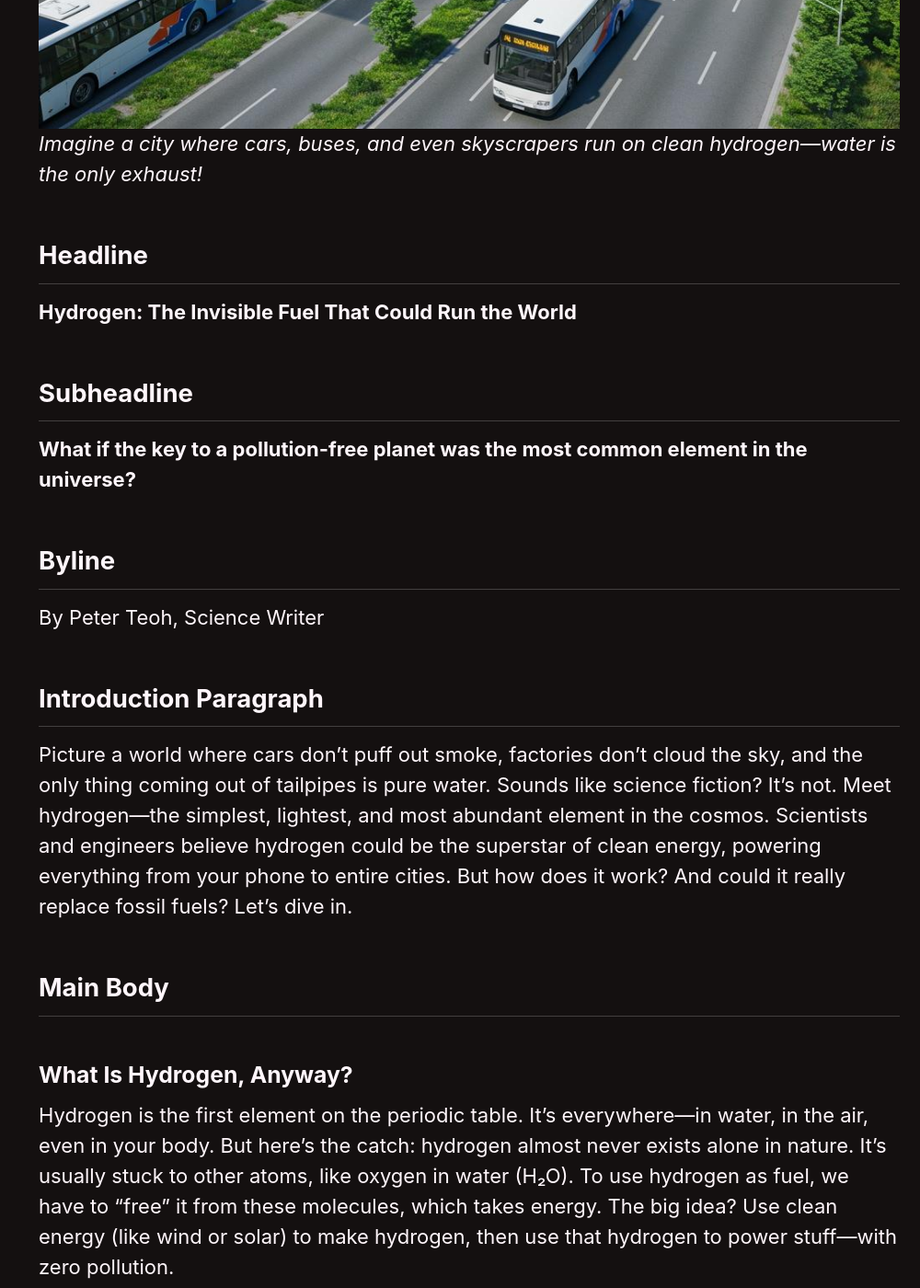
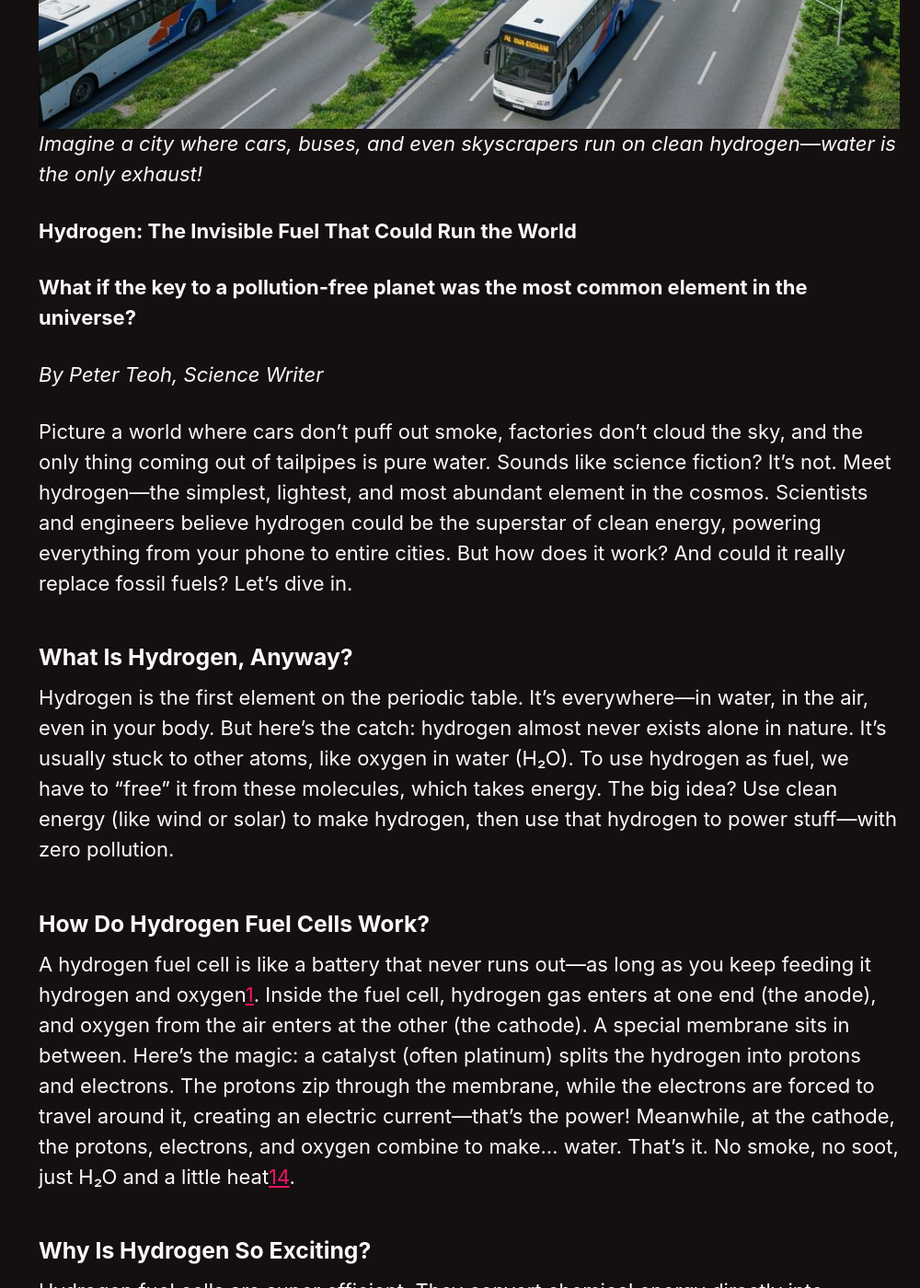
Before and after one commit to tthtlc/quest4science, a Jekyll site: the page built from _posts/2025-10-12-42-how-hydrogen-could-power-the.md, in a window 1280 px wide and 1400 px high, scrolled down 1006 px. Shown: the whole window at 92% size, without its empty margins (280-1280 px from the left). Built offline with Jekyll 4.4.1, drawn with Linux system fonts in a browser that asks for light colours; cached includes are drawn as plain includes.

Commit message:
modified:   2025-10-12-42-how-hydrogen-could-power-the.md

```diff
--- a/_posts/2025-10-12-42-how-hydrogen-could-power-the.md
+++ b/_posts/2025-10-12-42-how-hydrogen-could-power-the.md
@@ -13,20 +13,14 @@
 
 <!-- Image Description: A vibrant, futuristic cityscape under a clear blue sky, with sleek hydrogen-powered buses, cars, and trains moving smoothly along wide streets. In the foreground, a transparent cutaway of a hydrogen fuel cell shows the flow of hydrogen and oxygen, with water vapor gently escaping. Solar panels and wind turbines dot the horizon, symbolizing renewable energy sources for hydrogen production. -->
 
-
-## Headline
 **Hydrogen: The Invisible Fuel That Could Run the World**
 
-## Subheadline
 **What if the key to a pollution-free planet was the most common element in the universe?**
 
-## Byline
-By Peter Teoh, Science Writer
+*By Peter Teoh, Science Writer*
 
-## Introduction Paragraph
 Picture a world where cars don’t puff out smoke, factories don’t cloud the sky, and the only thing coming out of tailpipes is pure water. Sounds like science fiction? It’s not. Meet hydrogen—the simplest, lightest, and most abundant element in the cosmos. Scientists and engineers believe hydrogen could be the superstar of clean energy, powering everything from your phone to entire cities. But how does it work? And could it really replace fossil fuels? Let’s dive in.
 
-## Main Body
 ### What Is Hydrogen, Anyway?
 Hydrogen is the first element on the periodic table. It’s everywhere—in water, in the air, even in your body. But here’s the catch: hydrogen almost never exists alone in nature. It’s usually stuck to other atoms, like oxygen in water (H₂O). To use hydrogen as fuel, we have to “free” it from these molecules, which takes energy. The big idea? Use clean energy (like wind or solar) to make hydrogen, then use that hydrogen to power stuff—with zero pollution.
 
@@ -41,7 +35,6 @@
 
 But there are challenges. Storing and transporting hydrogen isn’t easy—it’s super light and likes to escape. Fuel cells and hydrogen tanks are still expensive. And we’d need a massive build-out of renewable energy to make enough green hydrogen. Still, countries and companies are racing to solve these problems, with hydrogen buses, trucks, and even airplanes already in testing[1][4].
 
-## Closing Paragraph
 Hydrogen isn’t a magic bullet, but it’s a serious contender in the race to save the planet. With smart science, bold engineering, and a lot of clean energy, hydrogen could help us kick our fossil fuel habit for good. The future might just be a breath of fresh (hydrogen-powered) air.
 
 ## Side Notes
```
